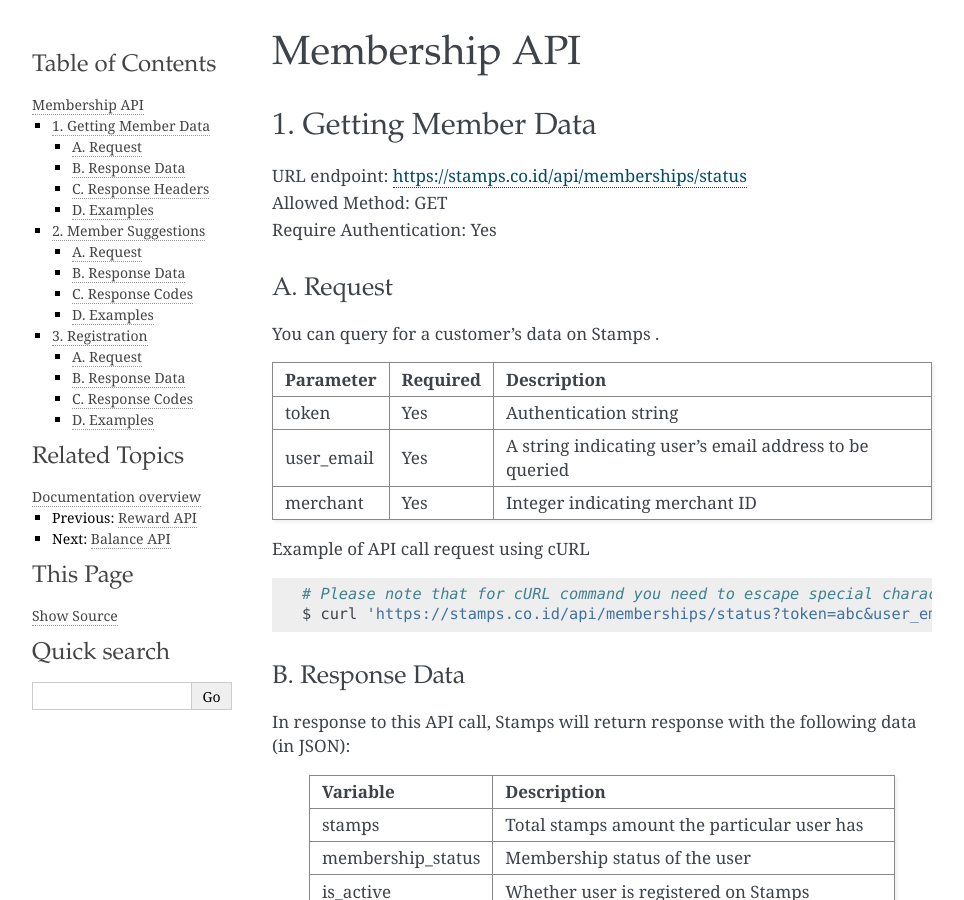
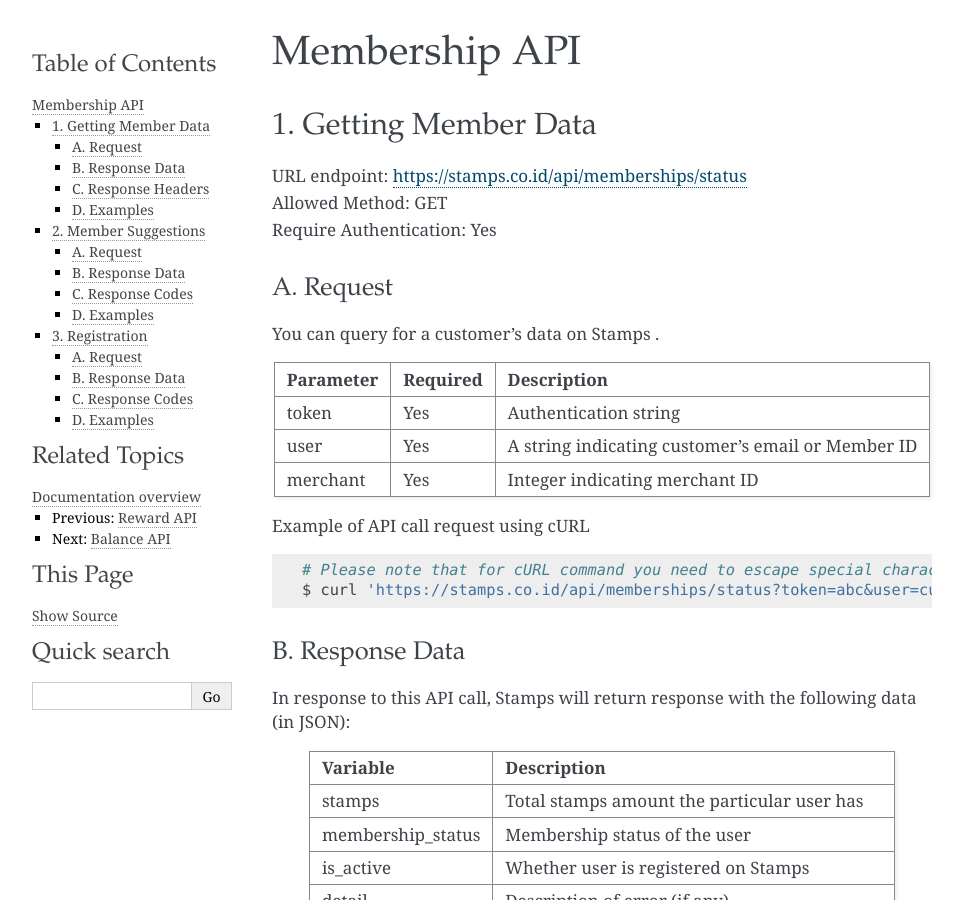
Before and after one commit to ui/stamps-api-docs, a Sphinx documentation site: the page built from source/customer_api.rst, in a window 1280 px wide and 900 px high. Shown: the whole window, without its empty margins (148-1112 px from the left). Built offline with Sphinx 7.4.7, drawn with Linux system fonts in a browser that asks for light colours.

Commit message:
Updated membership_api to "user" field.

```diff
--- a/source/customer_api.rst
+++ b/source/customer_api.rst
@@ -17,8 +17,7 @@ You can query for a customer's data on Stamps .
 Parameter   Required    Description
 =========== =========== =========================
 token       Yes         Authentication string
-user_email  Yes         A string indicating user's
-                        email address to be queried
+user        Yes         A string indicating customer's email or Member ID
 merchant    Yes         Integer indicating merchant ID
 =========== =========== =========================
 
@@ -27,7 +26,7 @@ Example of API call request using cURL
 .. code-block :: bash
 
     # Please note that for cURL command you need to escape special characters
-    $ curl 'https://stamps.co.id/api/memberships/status?token=abc&user_email=customer@stamps.co.id&merchant=14'
+    $ curl 'https://stamps.co.id/api/memberships/status?token=abc&user=customer@stamps.co.id&merchant=14'
 
 
 B. Response Data
```
